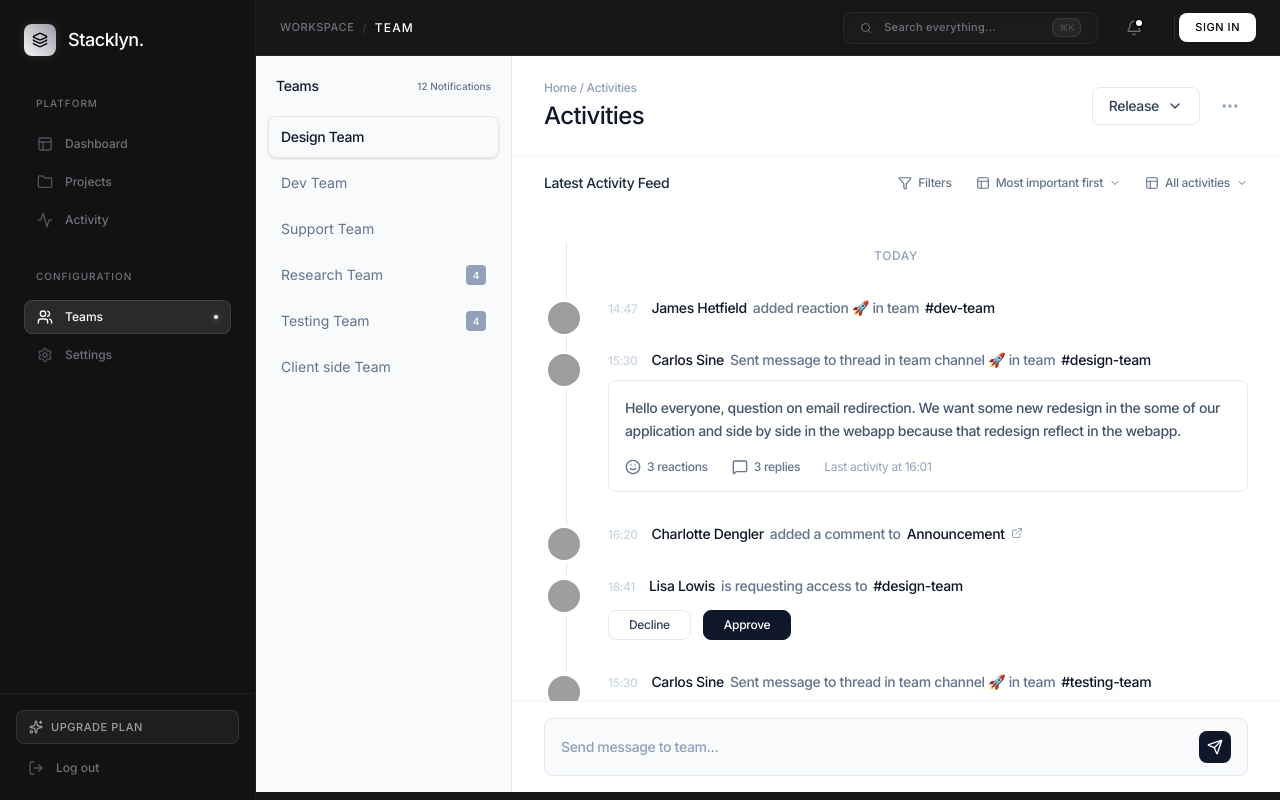
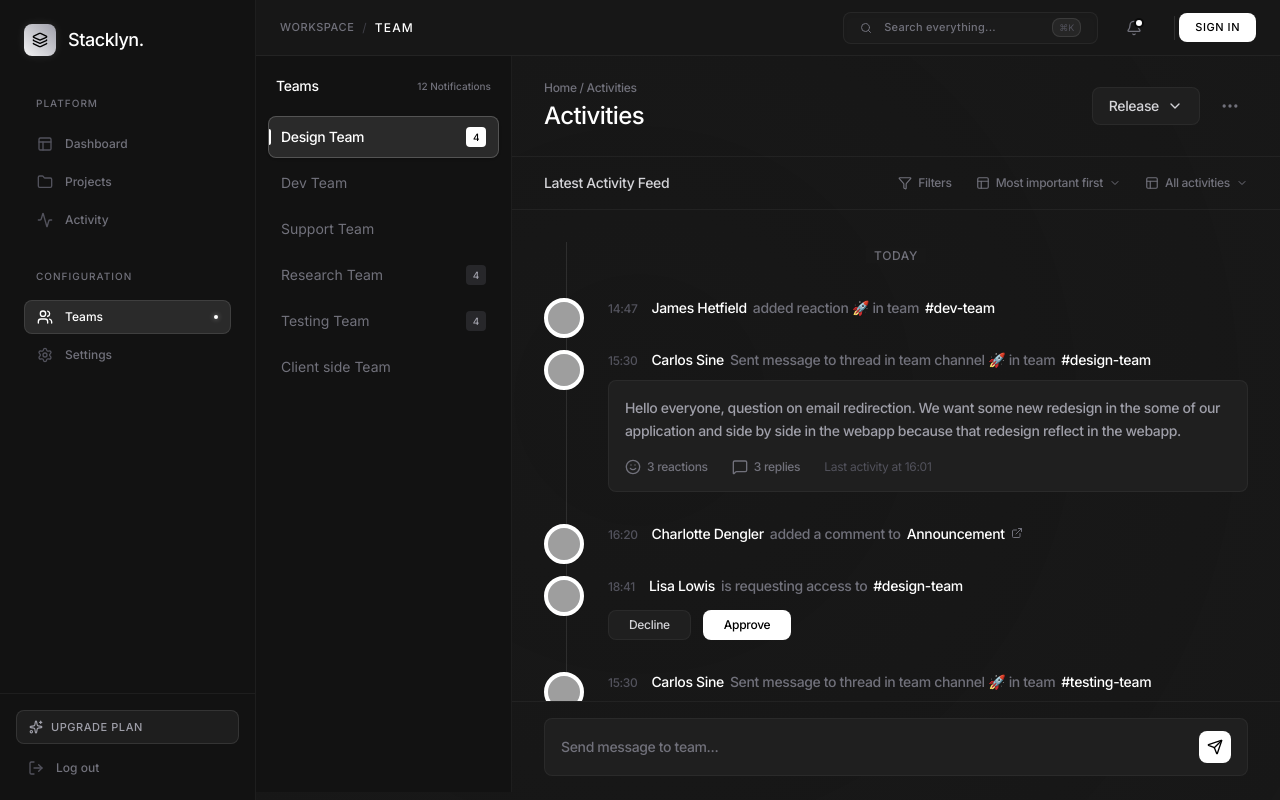
Before and after one commit to vyash0007/Stacklyn, a Next.js app: page /workspace/teams in a window 1280 px wide. Built offline with nearby package versions, Linux system fonts and the light colour scheme; no server answers; grey boxes are pictures that could not be loaded.

Commit message:
feat: Implement pagination and delete functionality in ProjectsTable component

```diff
--- a/app/workspace/teams/page.tsx
+++ b/app/workspace/teams/page.tsx
@@ -82,13 +82,13 @@ const TeamsPage = () => {
     ];
 
     return (
-        <div className="flex h-[calc(100vh-64px)] bg-white font-sans text-slate-900 animate-in fade-in duration-500 overflow-hidden">
+        <div className="flex h-[calc(100vh-64px)] font-sans text-white animate-in fade-in duration-500 overflow-hidden">
 
             {/* --- Left Sidebar: Teams List --- */}
-            <div className="w-64 border-r border-slate-200 flex flex-col bg-slate-50 h-full">
+            <div className="w-64 border-r border-white/5 flex flex-col bg-[#121212] h-full">
                 <div className="p-5 flex items-center justify-between">
-                    <h2 className="text-sm font-lg tracking-tight text-slate-900">Teams</h2>
-                    <span className="text-[10px] font-medium text-slate-500">
+                    <h2 className="text-sm font-lg tracking-tight text-white">Teams</h2>
+                    <span className="text-[10px] font-medium text-zinc-500">
                         12 Notifications
                     </span>
                 </div>
@@ -106,18 +106,18 @@ const TeamsPage = () => {
                             key={team.id}
                             onClick={() => setSelectedTeam(team.id)}
                             className={`w-full flex items-center justify-between px-3 py-2.5 rounded-md text-sm transition-professional relative group ${selectedTeam === team.id
-                                ? 'bg-brand/5 border border-brand/20 text-brand font-lg tracking-tight shadow-sm'
-                                : 'text-slate-500 hover:bg-slate-100/50 hover:text-slate-900 border border-transparent'
+                                ? 'bg-white/10 border border-white/20 text-white font-lg tracking-tight shadow-sm'
+                                : 'text-zinc-500 hover:bg-white/5 hover:text-white border border-transparent'
                                 }`}
                         >
                             <div className="flex items-center gap-2">
                                 {selectedTeam === team.id && (
-                                    <div className="absolute left-0 w-0.5 h-4 bg-brand rounded-r-full" />
+                                    <div className="absolute left-0 w-0.5 h-4 bg-white rounded-r-full" />
                                 )}
                                 <span>{team.name}</span>
                             </div>
                             {team.count > 0 && (
-                                <span className={`${selectedTeam === team.id ? 'bg-brand' : 'bg-slate-400'} text-white text-[10px] font-bold px-1.5 min-w-[1.25rem] h-5 rounded flex items-center justify-center`}>
+                                <span className={`${selectedTeam === team.id ? 'bg-white text-black' : 'bg-zinc-800 text-zinc-400'} text-[10px] font-bold px-1.5 min-w-[1.25rem] h-5 rounded flex items-center justify-center`}>
                                     {team.count}
                                 </span>
                             )}
@@ -127,36 +127,36 @@ const TeamsPage = () => {
             </div>
 
             {/* --- Main Content: Activity Feed & Chat --- */}
-            <div className="flex-1 flex flex-col min-w-0 bg-white h-full relative">
+            <div className="flex-1 flex flex-col min-w-0 h-full relative">
 
                 {/* Top Header (Breadcrumb & Title) */}
-                <div className="px-8 py-6 border-b border-slate-100 flex items-center justify-between shrink-0">
+                <div className="px-8 py-6 border-b border-white/5 flex items-center justify-between shrink-0">
                     <div>
-                        <div className="text-xs text-slate-400 mb-1 font-lg tracking-tight">Home / Activities</div>
-                        <h1 className="text-2xl font-lg tracking-tight text-slate-900">Activities</h1>
+                        <div className="text-xs text-zinc-500 mb-1 font-lg tracking-tight">Home / Activities</div>
+                        <h1 className="text-2xl font-lg tracking-tight text-white">Activities</h1>
                     </div>
 
                     <div className="flex items-center gap-3">
-                        <button className="bg-white border border-slate-200 text-slate-700 px-4 py-2 rounded-md text-sm font-lg tracking-tight hover:bg-slate-50 transition-professional flex items-center gap-2">
+                        <button className="bg-[#1F1F1F] border border-white/5 text-zinc-300 px-4 py-2 rounded-md text-sm font-lg tracking-tight hover:bg-[#252527] transition-professional flex items-center gap-2">
                             Release <ChevronDown className="h-4 w-4" />
                         </button>
-                        <button className="p-2 text-slate-400 hover:text-slate-600 transition-professional">
+                        <button className="p-2 text-zinc-500 hover:text-white transition-professional">
                             <MoreHorizontal className="h-5 w-5" />
                         </button>
                     </div>
                 </div>
 
                 {/* Feed Filters */}
-                <div className="px-8 py-4 flex items-center justify-between border-b border-slate-50 shrink-0">
-                    <h2 className="text-sm font-lg tracking-tight text-slate-800">Latest Activity Feed</h2>
-                    <div className="flex items-center gap-6 text-xs text-slate-500 font-lg tracking-tight">
-                        <button className="flex items-center gap-1.5 hover:text-slate-900 transition-professional">
+                <div className="px-8 py-4 flex items-center justify-between border-b border-white/5 shrink-0">
+                    <h2 className="text-sm font-lg tracking-tight text-zinc-300">Latest Activity Feed</h2>
+                    <div className="flex items-center gap-6 text-xs text-zinc-500 font-lg tracking-tight">
+                        <button className="flex items-center gap-1.5 hover:text-white transition-professional">
                             <Filter className="h-3.5 w-3.5" /> Filters
                         </button>
-                        <button className="flex items-center gap-1.5 hover:text-slate-900 transition-professional">
+                        <button className="flex items-center gap-1.5 hover:text-white transition-professional">
                             <Layout className="h-3.5 w-3.5" /> Most important first <ChevronDown className="h-3 w-3" />
                         </button>
-                        <button className="flex items-center gap-1.5 hover:text-slate-900 transition-professional">
+                        <button className="flex items-center gap-1.5 hover:text-white transition-professional">
                             <Layout className="h-3.5 w-3.5" /> All activities <ChevronDown className="h-3 w-3" />
                         </button>
                     </div>
@@ -166,12 +166,12 @@ const TeamsPage = () => {
                 <div className="flex-1 overflow-y-auto p-8 relative">
                     <div className="max-w-4xl">
                         {/* Vertical Timeline Line */}
-                        <div className="absolute left-[54px] top-8 bottom-0 w-px bg-slate-200" />
+                        <div className="absolute left-[54px] top-8 bottom-0 w-px bg-white/10" />
 
                         <div className="space-y-8">
                             {/* Today Label */}
                             <div className="text-center relative z-10 mb-8">
-                                <span className="text-xs font-lg tracking-tight text-slate-400 uppercase tracking-wider bg-white px-2">Today</span>
+                                <span className="text-xs font-lg tracking-tight text-zinc-500 uppercase tracking-wider bg-[#181818] px-2">Today</span>
                             </div>
 
                             {feed.map((item) => (
@@ -190,27 +190,27 @@ const TeamsPage = () => {
                                     <div className="flex flex-col gap-1.5">
                                         {/* Header Line */}
                                         <div className="flex items-baseline gap-1.5 text-sm flex-wrap font-lg tracking-tight">
-                                            <span className="text-slate-300 text-xs">{item.time}</span>
-                                            <span className="text-slate-900 ml-2">{item.user.name}</span>
-                                            <span className="text-slate-500">{item.action}</span>
-                                            <span className="text-slate-900">{item.target}</span>
-                                            {item.link && <ExternalLink className="h-3 w-3 text-slate-400" />}
+                                            <span className="text-zinc-600 text-xs">{item.time}</span>
+                                            <span className="text-white ml-2">{item.user.name}</span>
+                                            <span className="text-zinc-500">{item.action}</span>
+                                            <span className="text-white">{item.target}</span>
+                                            {item.link && <ExternalLink className="h-3 w-3 text-zinc-500" />}
                                         </div>
 
                                         {/* Message Card Type */}
                                         {item.type === 'message' && (
-                                            <div className="bg-transparent border border-slate-200 rounded-md p-4 mt-1 hover:border-slate-300 transition-professional">
-                                                <p className="text-sm text-slate-600 leading-relaxed mb-4 font-lg tracking-tight">
+                                            <div className="bg-[#1F1F1F] border border-white/5 rounded-md p-4 mt-1 hover:border-white/10 hover:bg-[#252527] transition-professional">
+                                                <p className="text-sm text-zinc-400 leading-relaxed mb-4 font-lg tracking-tight">
                                                     {item.content?.text}
                                                 </p>
-                                                <div className="flex items-center gap-6 text-xs text-slate-500 font-lg tracking-tight">
-                                                    <button className="flex items-center gap-1.5 hover:text-slate-800 transition-professional">
+                                                <div className="flex items-center gap-6 text-xs text-zinc-500 font-lg tracking-tight">
+                                                    <button className="flex items-center gap-1.5 hover:text-white transition-professional">
                                                         <Smile className="h-4 w-4" /> {item.content?.reactions} reactions
                                                     </button>
-                                                    <button className="flex items-center gap-1.5 hover:text-slate-800 transition-professional">
+                                                    <button className="flex items-center gap-1.5 hover:text-white transition-professional">
                                                         <MessageSquare className="h-4 w-4" /> {item.content?.replies} replies
                                                     </button>
-                                                    <span className="text-slate-400 font-normal">Last activity at {item.content?.lastActivity}</span>
+                                                    <span className="text-zinc-600 font-normal">Last activity at {item.content?.lastActivity}</span>
                                                 </div>
                                             </div>
                                         )}
@@ -218,10 +218,10 @@ const TeamsPage = () => {
                                         {/* Request Card Type */}
                                         {item.type === 'request' && (
                                             <div className="flex items-center gap-3 mt-2">
-                                                <button className="bg-white border border-slate-200 text-slate-700 px-5 py-1.5 rounded-md text-xs font-lg tracking-tight hover:bg-slate-50 hover:border-slate-300 transition-professional">
+                                                <button className="bg-[#1F1F1F] border border-white/5 text-zinc-300 px-5 py-1.5 rounded-md text-xs font-lg tracking-tight hover:bg-[#252527] transition-professional">
                                                     Decline
                                                 </button>
-                                                <button className="bg-slate-900 border border-slate-900 text-white px-5 py-1.5 rounded-md text-xs font-lg tracking-tight hover:bg-slate-800 transition-professional">
+                                                <button className="bg-white border border-white/5 text-black px-5 py-1.5 rounded-md text-xs font-lg tracking-tight hover:bg-zinc-200 transition-professional">
                                                     Approve
                                                 </button>
                                             </div>
@@ -232,21 +232,21 @@ const TeamsPage = () => {
 
                             {/* Yesterday Label */}
                             <div className="text-center relative z-10 pt-8">
-                                <span className="text-xs font-lg tracking-tight text-slate-400 uppercase tracking-wider bg-white px-2">Yesterday</span>
+                                <span className="text-xs font-lg tracking-tight text-zinc-500 uppercase tracking-wider bg-[#181818] px-2">Yesterday</span>
                             </div>
                         </div>
                     </div>
                 </div>
 
                 {/* --- Bottom Chat Input - FIXED POSITIONED AT THE BOTTOM --- */}
-                <div className="px-8 py-4 border-t border-slate-100 bg-white shadow-[0_-4px_12px_rgba(0,0,0,0.02)] shrink-0">
-                    <div className="max-w-4xl mx-auto flex items-center gap-3 bg-slate-50 border border-slate-200 rounded-md px-4 py-3 transition-professional hover:border-slate-300 focus-within:border-slate-400 focus-within:bg-white focus-within:shadow-sm">
+                <div className="px-8 py-4 border-t border-white/5 shrink-0">
+                    <div className="max-w-4xl mx-auto flex items-center gap-3 bg-[#1F1F1F] border border-white/5 rounded-md px-4 py-3 transition-professional hover:border-white/10 focus-within:border-white/20 focus-within:bg-[#252527] focus-within:shadow-sm">
                         <input
                             type="text"
                             placeholder="Send message to team..."
-                            className="flex-1 bg-transparent border-none outline-none text-sm text-slate-900 placeholder-slate-400 font-lg tracking-tight"
+                            className="flex-1 bg-transparent border-none outline-none text-sm text-white placeholder-zinc-500 font-lg tracking-tight"
                         />
-                        <button className="bg-slate-900 text-white p-2 rounded-md hover:bg-slate-800 transition-professional">
+                        <button className="bg-white text-black p-2 rounded-md hover:bg-zinc-200 transition-professional">
                             <Send className="h-4 w-4" />
                         </button>
                     </div>
```
Also changed, not shown: app/workspace/projects/page.tsx (+14 -55 lines), components/dashboard/ProjectsTable.tsx (+62 -8 lines), components/ui/ConfirmDialog.tsx (+12 -12 lines).
